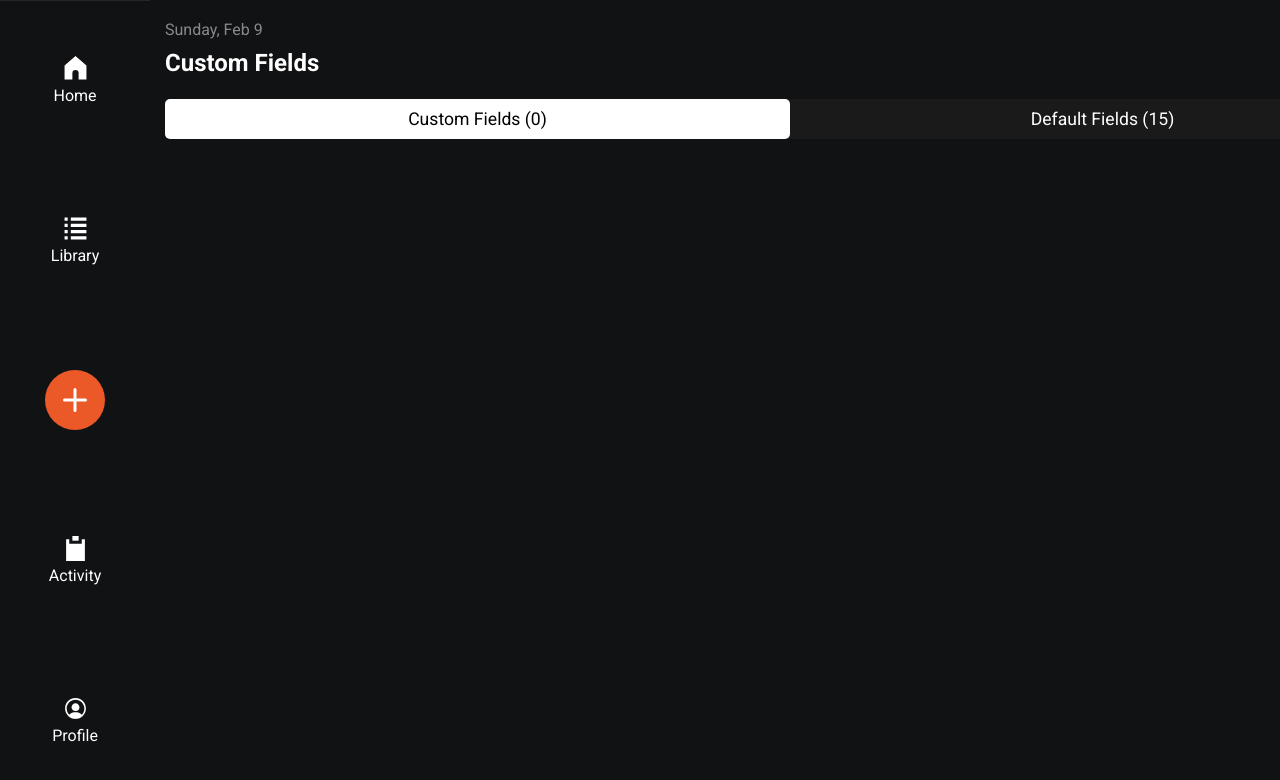
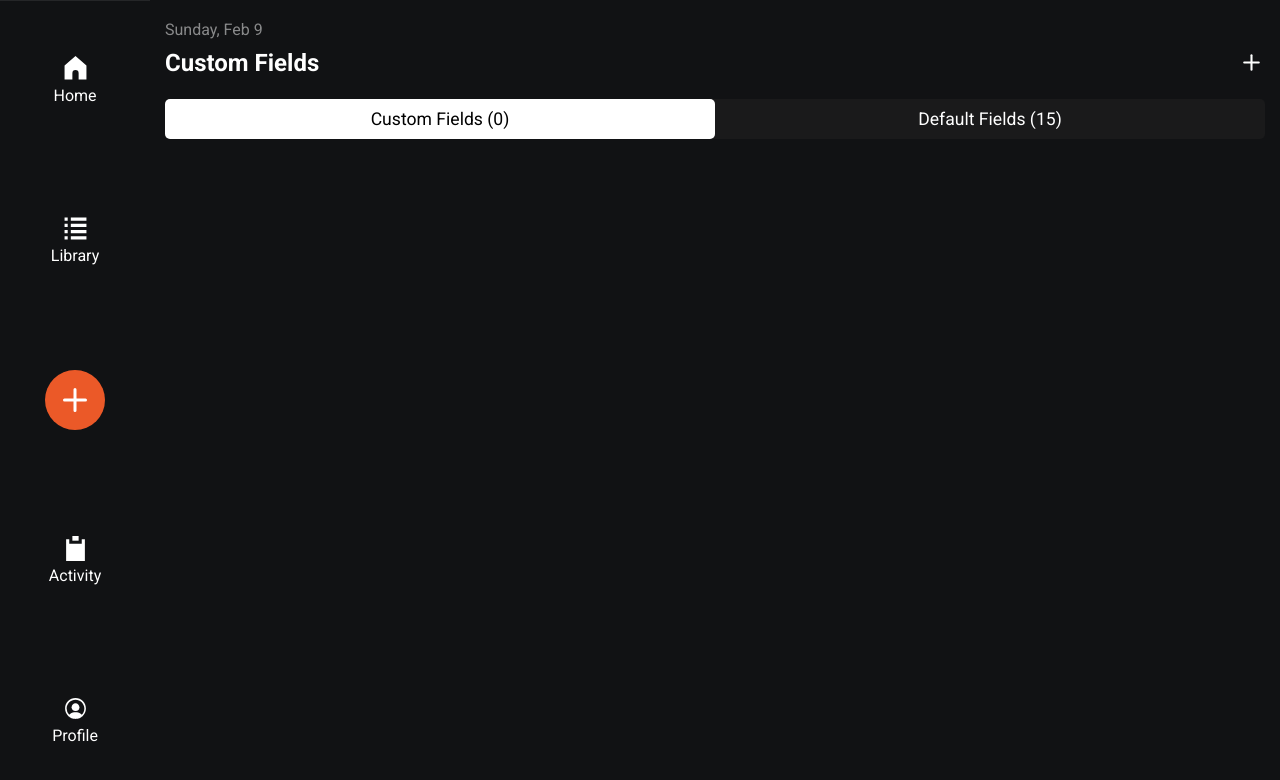
Before and after one commit to Stefan0712/fitness-app, a React (Create React App) app: page /fields in a window 1280 px wide. Shown: the top 780 px of the page. Built offline with nearby package versions, Linux system fonts and the light colour scheme.

Commit message:
Added media query for New Custom Field modal and .page class inside index.css

```diff
--- a/src/components/pages/Settings/NewField.module.css
+++ b/src/components/pages/Settings/NewField.module.css
@@ -14,6 +14,7 @@
     left: 0px;
     z-index: 10;
 }
+
 @keyframes errorAnimation {
     0% {
         height: 0;
@@ -36,7 +37,15 @@
     color: white;
 }
 
-
+@media (min-width: 800px) {
+    .new-field{
+        width: 500px !important;
+        height: 400px !important;
+        left: calc(50% - 250px) !important;
+        bottom: calc(50% - 200px) !important;
+        border: 1px solid rgba(211, 211, 211, 0.1);
+    }
+}
 
 .new-field{
     position: absolute;
--- a/src/index.css
+++ b/src/index.css
@@ -95,6 +95,12 @@ body{
     width: 100vw;
     padding: 20px 15px;
     position: relative;
+    overflow-x: hidden;
+  }
+  @media (min-width: 800px) {
+    .page{
+      width: calc(100vw - 150px)
+    }
   }
   .danger{
     background-color: #FF0000;
```
